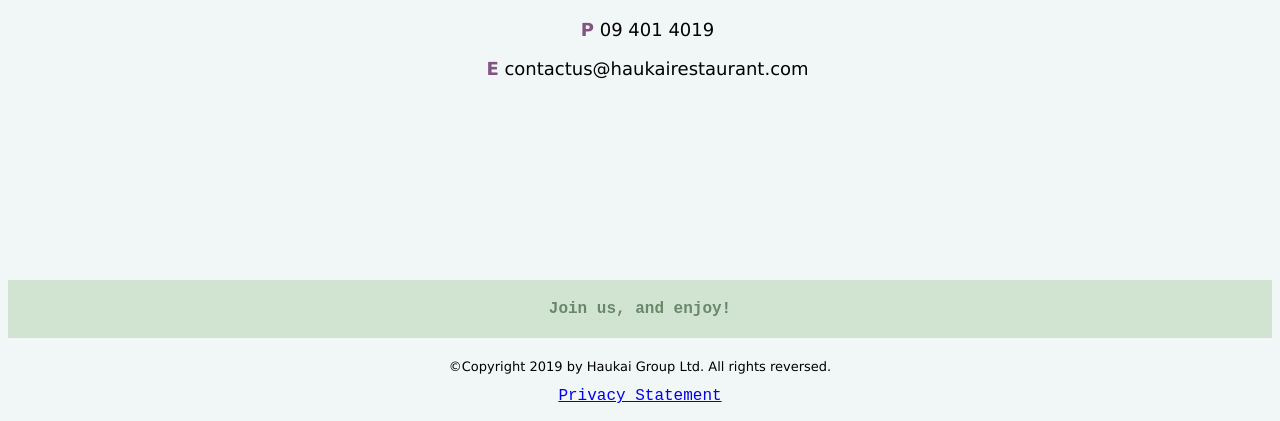
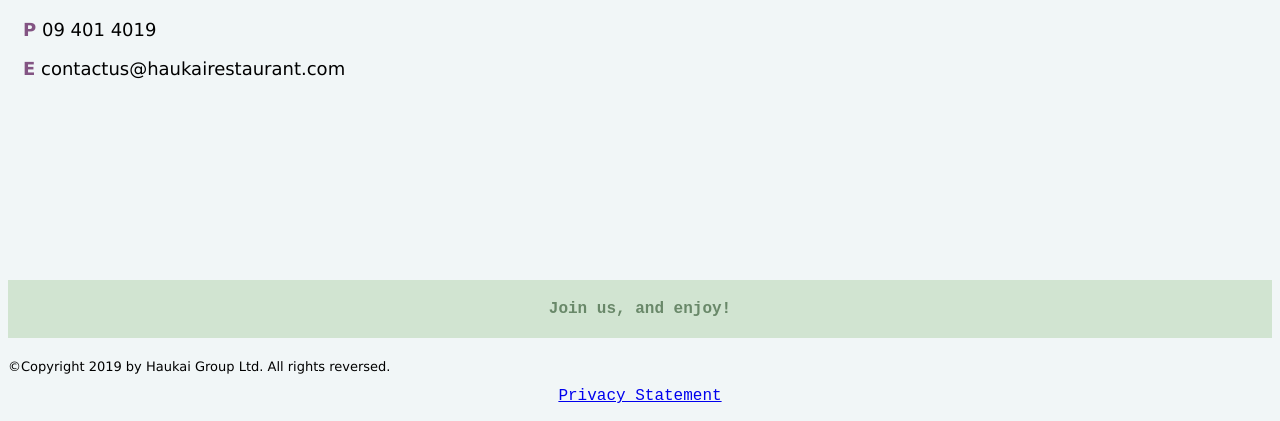
Before and after one commit to SamanthaBC/SamanthaBC.github.io., a PHP site: page /haukaiproject_contact.html in a window 1280 px wide. Shown: the part 635-1056 px from the top of the page. Run offline with PHP 8.4, Linux system fonts and the light colour scheme.

Commit message:
css test

```diff
--- a/Styles/style.css
+++ b/Styles/style.css
@@ -39,13 +39,14 @@ h3 {
 body { background-color: rgb(241, 246, 247);}
 
 p {
-     text-align: center;
+     text-align: justify;
      color: black;
      font-family: Verdana, Geneva, Tahoma, sans-serif;
 
     }
 
 .left {
+    text-align: left;
      font-size: large;
      padding-left: 15px;
     }
```
